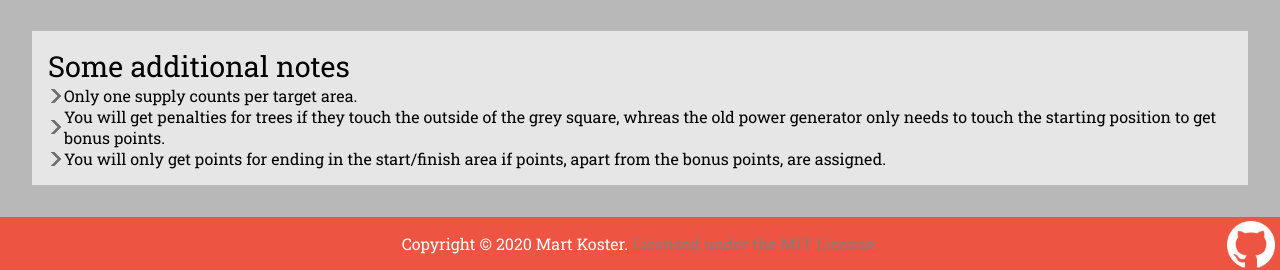
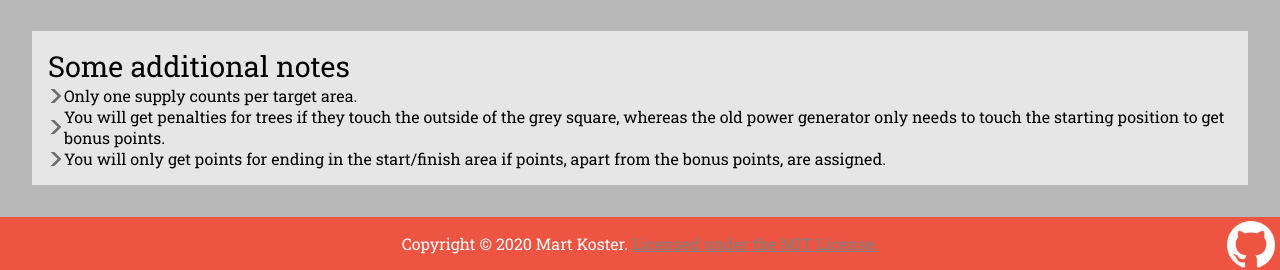
Before and after one commit to Akribes/WRO-Score-Calculator, a Jekyll site: the page built from 2020/elementary.html, in a window 1280 px wide and 1076 px high. Shown: the part 803-1073 px from the top of the window. Built offline with Jekyll 4.4.1, drawn with Linux system fonts in a browser that asks for light colours.

Commit message:
Fix a typo

```diff
--- a/2020/elementary.html
+++ b/2020/elementary.html
@@ -187,7 +187,7 @@ layout: scoreform
 	<h2>Some additional notes</h2>
 	<ul>
 		<li>Only one supply counts per target area.</li>
-		<li>You will get penalties for trees if they touch the outside of the grey square, whreas the old power generator only needs to touch the starting position to get bonus points.</li>
+		<li>You will get penalties for trees if they touch the outside of the grey square, whereas the old power generator only needs to touch the starting position to get bonus points.</li>
 		<li>You will only get points for ending in the start/finish area if points, apart from the bonus points, are assigned.</li>
 	</ul>
 </section>
```
